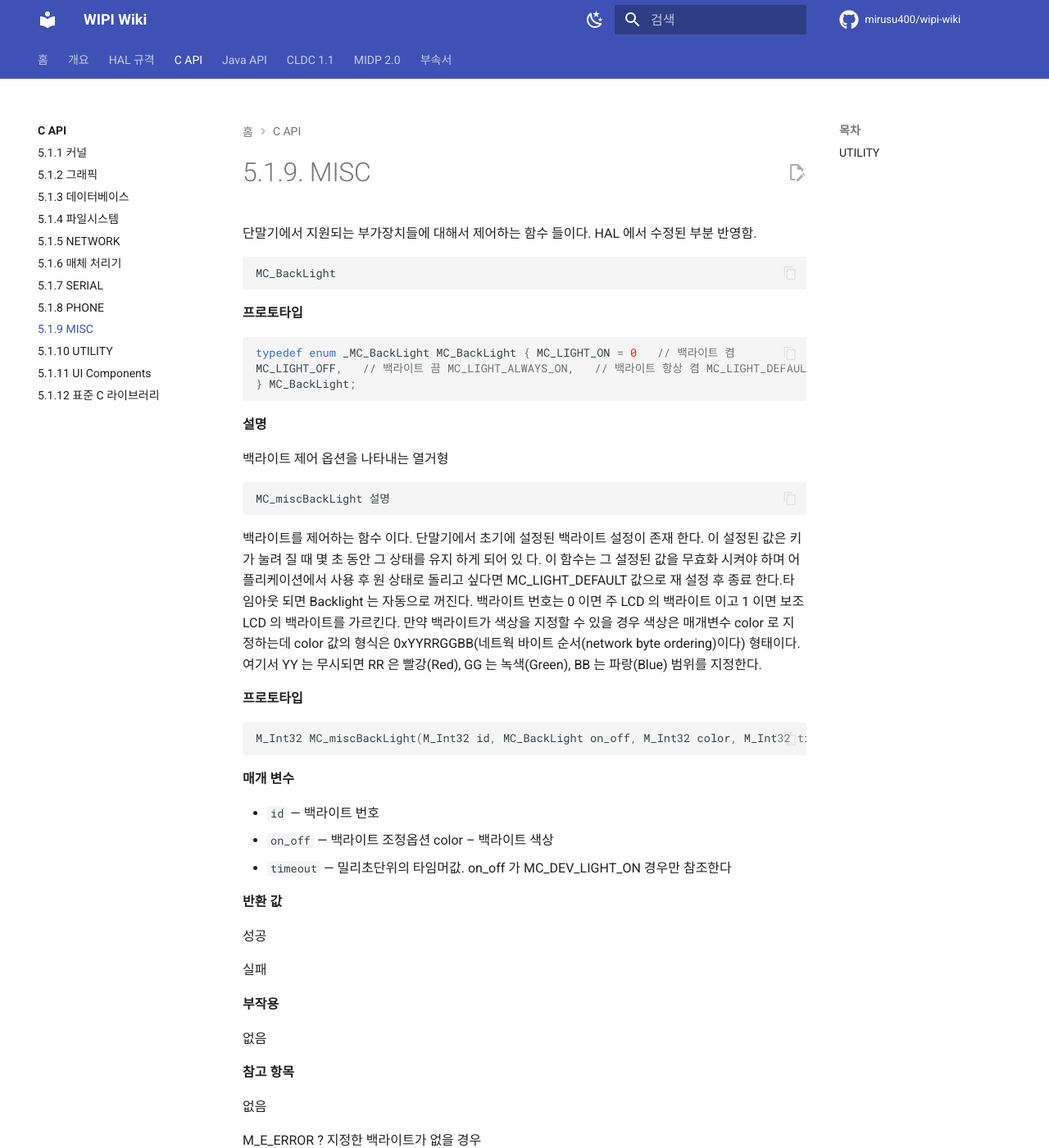
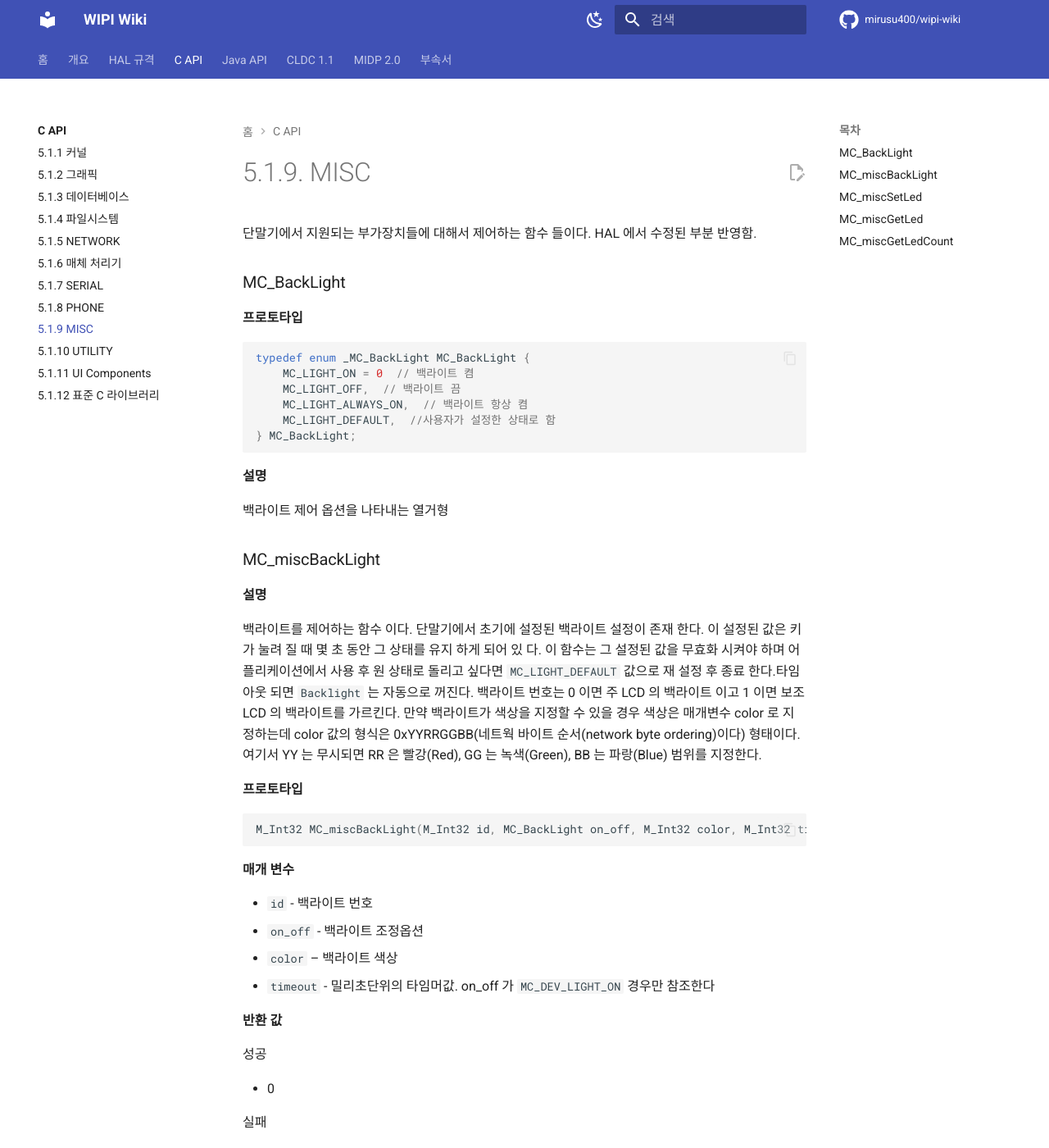
Before and after one commit to mirusu400/wipi-wiki, an MkDocs documentation site: the page built from docs/c-api/misc.md, in a window 1280 px wide and 1400 px high. Shown: the whole window at 82% size. Built offline with MkDocs 1.6.1 and Material for MkDocs 9.7.7, drawn with Linux system fonts in a browser that asks for light colours; comment, search, counter and statistics services are not loaded; some of the changed text lies outside the part shown.

Commit message:
update misc.md

````diff
--- a/docs/c-api/misc.md
+++ b/docs/c-api/misc.md
@@ -2,15 +2,17 @@
 
 단말기에서 지원되는 부가장치들에 대해서 제어하는 함수 들이다. HAL 에서 수정된 부분 반영함.
 
-```c
-MC_BackLight
-```
+
+### MC_BackLight
 
 **프로토타입**
 
 ```c
-typedef enum _MC_BackLight MC_BackLight { MC_LIGHT_ON = 0	// 백라이트 켬
-MC_LIGHT_OFF,	// 백라이트 끔 MC_LIGHT_ALWAYS_ON,	// 백라이트 항상 켬 MC_LIGHT_DEFAULT,	//사용자가 설정한 상태로 함
+typedef enum _MC_BackLight MC_BackLight {
+    MC_LIGHT_ON = 0  // 백라이트 켬
+    MC_LIGHT_OFF,  // 백라이트 끔
+    MC_LIGHT_ALWAYS_ON,  // 백라이트 항상 켬
+    MC_LIGHT_DEFAULT,  //사용자가 설정한 상태로 함
 } MC_BackLight;
 ```
 
@@ -18,11 +20,11 @@ MC_LIGHT_OFF,	// 백라이트 끔 MC_LIGHT_ALWAYS_ON,	// 백라이트 항상 켬
 
 백라이트 제어 옵션을 나타내는 열거형
 
-```c
-MC_miscBackLight 설명
-```
+### MC_miscBackLight
 
-백라이트를 제어하는 함수 이다. 단말기에서 초기에 설정된 백라이트 설정이 존재 한다. 이 설정된 값은 키가 눌려 질 때 몇 초 동안 그 상태를 유지 하게 되어 있 다. 이 함수는 그 설정된 값을 무효화 시켜야 하며 어플리케이션에서 사용 후 원 상태로 돌리고 싶다면 MC_LIGHT_DEFAULT 값으로 재 설정 후 종료 한다.타임아웃 되면 Backlight 는 자동으로 꺼진다. 백라이트 번호는 0 이면 주 LCD 의 백라이트 이고 1 이면 보조 LCD 의 백라이트를 가르킨다. 만약 백라이트가 색상을 지정할 수 있을 경우 색상은 매개변수 color 로 지정하는데 color 값의 형식은 0xYYRRGGBB(네트웍 바이트 순서(network byte ordering)이다) 형태이다. 여기서 YY 는 무시되면 RR 은 빨강(Red), GG 는 녹색(Green), BB 는 파랑(Blue) 범위를 지정한다.
+**설명**
+
+백라이트를 제어하는 함수 이다. 단말기에서 초기에 설정된 백라이트 설정이 존재 한다. 이 설정된 값은 키가 눌려 질 때 몇 초 동안 그 상태를 유지 하게 되어 있 다. 이 함수는 그 설정된 값을 무효화 시켜야 하며 어플리케이션에서 사용 후 원 상태로 돌리고 싶다면 `MC_LIGHT_DEFAULT` 값으로 재 설정 후 종료 한다.타임아웃 되면 `Backlight` 는 자동으로 꺼진다. 백라이트 번호는 0 이면 주 LCD 의 백라이트 이고 1 이면 보조 LCD 의 백라이트를 가르킨다. 만약 백라이트가 색상을 지정할 수 있을 경우 색상은 매개변수 color 로 지정하는데 color 값의 형식은 0xYYRRGGBB(네트웍 바이트 순서(network byte ordering)이다) 형태이다. 여기서 YY 는 무시되면 RR 은 빨강(Red), GG 는 녹색(Green), BB 는 파랑(Blue) 범위를 지정한다.
 
 **프로토타입**
 
@@ -32,15 +34,20 @@ M_Int32 MC_miscBackLight(M_Int32 id, MC_BackLight on_off, M_Int32 color, M_Int32
 
 **매개 변수**
 
-- `id` — 백라이트 번호
-- `on_off` — 백라이트 조정옵션 color – 백라이트 색상
-- `timeout` — 밀리초단위의 타임머값. on_off 가 MC_DEV_LIGHT_ON 경우만 참조한다
+- `id` - 백라이트 번호
+- `on_off` - 백라이트 조정옵션
+- `color` – 백라이트 색상
+- `timeout` - 밀리초단위의 타임머값. on_off 가 `MC_DEV_LIGHT_ON` 경우만 참조한다
 
 **반환 값**
 
 성공
 
+- 0
+
 실패
+
+- `M_E_ERROR` - 지정한 백라이트가 없을 경우
 
 **부작용**
 
@@ -50,27 +57,25 @@ M_Int32 MC_miscBackLight(M_Int32 id, MC_BackLight on_off, M_Int32 color, M_Int32
 
 없음
 
-M_E_ERROR ? 지정한 백라이트가 없을 경우
 
-```c
-MC_miscSetLed 설명
+### MC_miscSetLed
+
+**설명**
+
+LED on/off 를 설정한다. 각 bit 가 1 이면 on, 0 이면 off 를 나타낸다.
+
+예) 외장 LED 가 4 개 존재한다면 LSB BIT 부터 4 개를 사용한다.
+
+
+```
+ *                          0 bit
+ *   +---------------------+
+ *   |             |*|*|*|*|
+ *   +---------------------+
+ *
 ```
 
-LED on/off 를 설정한다. 각 bit 가 1 이면 on, 0 이면 off 를 나타낸다. 예)
-
-외장 LED 가 4 개 존재한다면 LSB BIT 부터 4 개를 사용한다.
-
-*	0 bit
-
-*	+	+
-
-*	|	|*|*|*|*|
-
-*	+	+
-
-*
-
-MC_miscSetLed(0x3) led2 개를 켜고, 두개를 끈다.
+`MC_miscSetLed(0x3)` led2 개를 켜고, 두개를 끈다.
 
 **프로토타입**
 
@@ -80,7 +85,7 @@ void MC_miscSetLed(M_Int32 leds)
 
 **매개 변수**
 
-- `leds` — 비트가 1 이면 해당 LED 가 on 되고 0 이면 off 된다
+- `leds` - 비트가 1 이면 해당 LED 가 on 되고 0 이면 off 된다
 
 **부작용**
 
@@ -90,11 +95,13 @@ void MC_miscSetLed(M_Int32 leds)
 
 없음
 
-```c
-MC_miscGetLed 설명
-```
+### MC_miscGetLed
 
-LED 의 on/off 상태를 읽어온다. 프로토타입
+**설명**
+
+LED 의 on/off 상태를 읽어온다.
+
+**프로토타입**
 
 ```c
 M_Int32 MC_miscGetLed()
@@ -106,9 +113,7 @@ M_Int32 MC_miscGetLed()
 
 **반환 값**
 
-```c
-각 led의 on/off상태의 bit OR값
-```
+- 각 led의 on/off상태의 bit OR값
 
 **부작용**
 
@@ -118,9 +123,9 @@ M_Int32 MC_miscGetLed()
 
 없음
 
-```c
-MC_miscGetLedCount 설명
-```
+### MC_miscGetLedCount
+
+**설명**
 
 외장된 LED 개수를 얻어 온다.
 
@@ -141,158 +146,3 @@ led 개수
 **참고 항목**
 
 없음
-
-## UTILITY
-
-각종 유틸리티 함수를 정의하였다.
-
-```c
-MC_utilHtonl 설명
-```
-
-M_Int32 타입의 값의 Host Byte Odering 을 Network Byte Odering 으로 전환한다.
-
-**프로토타입**
-
-```c
-M_Int32 MC_utilHtonl(M_Int32 val)
-```
-
-**반환 값**
-
-정수값
-
-**부작용**
-
-없음
-
-**참고 항목**
-
-없음
-
-```c
-MC_utilHtons 설명
-```
-
-M_Int16 타입의 값의 Host Byte Odering 을 Network Byte Odering 으로 전환한다.
-
-**프로토타입**
-
-```c
-M_Int16 MC_utilHtons(M_Int16 val)
-```
-
-**반환 값**
-
-정수값
-
-**부작용**
-
-없음
-
-**참고 항목**
-
-없음
-
-```c
-MC_utilNtohl 설명
-```
-
-M_Int32 타입의 값의 Network Byte Odering 을 Host Byte Odering 으로 전환한다.
-
-**프로토타입**
-
-```c
-M_Int32 MC_utilNtohl(M_Int32 val)
-```
-
-**반환 값**
-
-정수값
-
-**부작용**
-
-없음
-
-**참고 항목**
-
-없음
-
-```c
-MC_utilNtohs 설명
-```
-
-M_Int16 타입의 값의 Network Byte Odering 을 Host Byte Odering 으로 전환한다.
-
-**프로토타입**
-
-```c
-M_Int16 MC_utilNtohs(M_Int16 val)
-```
-
-**반환 값**
-
-정수값
-
-**부작용**
-
-없음
-
-**참고 항목**
-
-없음
-
-```c
-MC_utilInetAddrInt 설명
-```
-
-문자열로 된 IP 주소로 부터 정수형의 IP 값을 얻다. 리턴되는 IP 값은 Network Byte Ordering 이다.
-
-**프로토타입**
-
-```c
-M_int32 MC_utilInetAddrInt(M_Byte* addr)
-```
-
-**반환 값**
-
-성공
-
-실패
-
-**부작용**
-
-없음
-
-**참고 항목**
-
-없음
-
--1 이 아닌
-
--1
-
-```c
-MC_utilInetAddrStr 설명
-```
-
-정수형의 IP 값으로 부터 IP 문자열을 얻다. 정수형 값은 Network Byte Odering 이어 야 한다.
-
-**프로토타입**
-
-```c
-void MC_utilInetAddrStr(M_Int32 ip, M_Byte* addr)
-```
-
-**매개 변수**
-
-- `ip` — 정수형의 IP 주소
-- `addr` — IP 문자열이 저장될 버퍼
-
-**부작용**
-
-없음
-
-**참고 항목**
-
-없음
````
